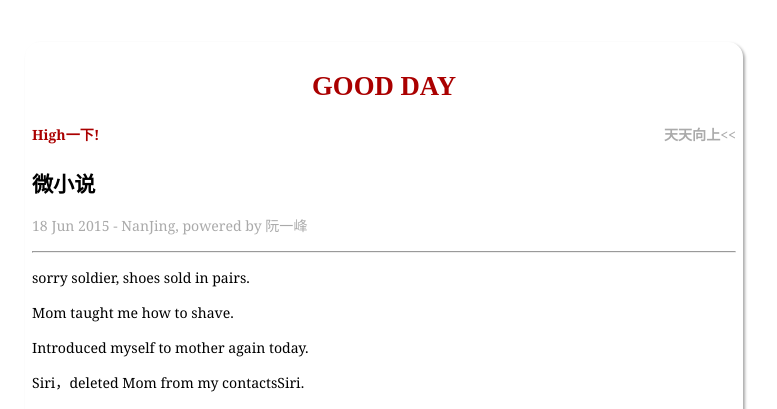
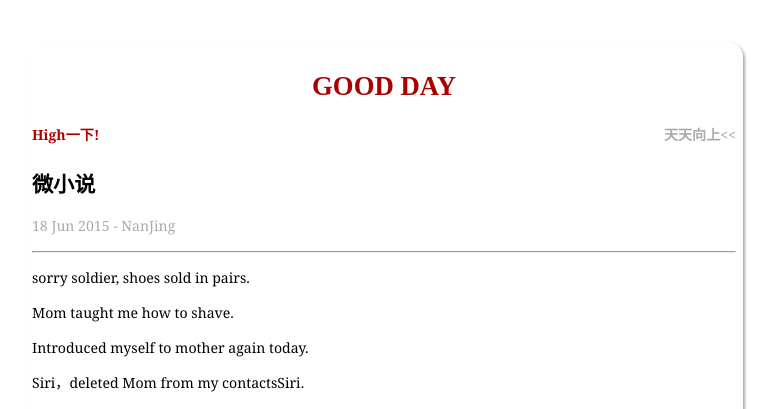
Before and after one commit to he110jian/he110jian.github.io, a Jekyll site: the page built from _posts/2015-6-18-微小说.markdown, in a window 1280 px wide. Shown: the top 409 px of the page, without its empty margins (256-1033 px from the left). Built offline with Jekyll 4.4.1, drawn with Linux system fonts in a browser that asks for light colours; comment, search, counter and statistics services are not loaded.

Commit message:
ADDweixiaoshuo

```diff
--- a/_posts/2015-6-1-Steve P.（aul） Jobs.markdown
+++ b/_posts/2015-6-1-Steve P.（aul） Jobs.markdown
@@ -3,7 +3,7 @@ layout: post
 ---
 
 <h2>{{ page.title }}</h2>
-<p class='meta'>{{ page.date | date_to_string }} - NanJing,  powered by 阮一峰</p>
+<p class='meta'>{{ page.date | date_to_string }} - NanJing</p>
 
 ----------
 
--- a/_posts/2015-6-18-微小说.markdown
+++ b/_posts/2015-6-18-微小说.markdown
@@ -3,7 +3,7 @@ layout: post
 ---
 
 <h2>{{ page.title }}</h2>
-<p class='meta'>{{ page.date | date_to_string }} - NanJing,  powered by 阮一峰</p>
+<p class='meta'>{{ page.date | date_to_string }} - NanJing</p>
 
 ----------
 
```
